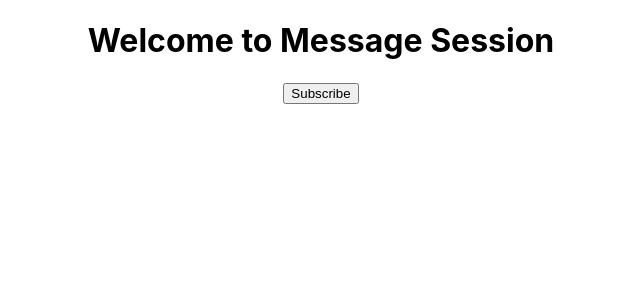
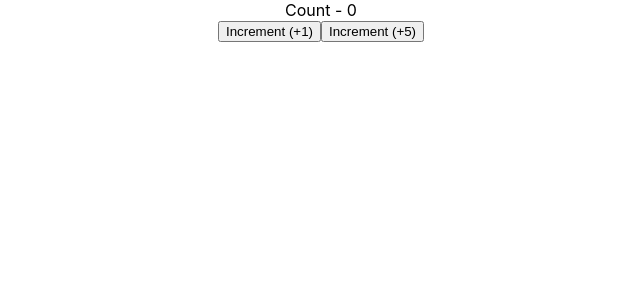
Before and after one commit to myonaingwinn/hello-world-react, a React (Create React App) app: page / in a window 1280 px wide. Shown: the top 300 px of the page, without its empty margins (319-959 px from the left). Built offline with nearby package versions, Linux system fonts and the light colour scheme.

Commit message:
setState

```diff
--- a/src/App.js
+++ b/src/App.js
@@ -1,16 +1,18 @@
 import React, { Component } from "react";
 import "./App.css";
+import Counter from "./components/set_state/Counter";
 // import Welcome from "./components/class_components/Welcome";
 // import { Greet } from "./components/functional_components/Greet"; // exact name only
 // import GreetingComponent from "./components/functional_components/Greeting"; // can use alias name
 // import Hello from "./components/jsx/Hello";
-import Message from "./components/state/Message";
+// import Message from "./components/state/Message";
 
 class App extends Component {
   render() {
     return (
       <div className="App">
-        <Message />
+        {/* <Message /> */}
+        <Counter />
         {/* <Welcome name="Jackson" />
         <Greet name="Luffy" />
         <Greet name="Sanji">
--- /dev/null
+++ b/src/components/set_state/Counter.js
@@ -0,0 +1,51 @@
+import React, { Component } from "react";
+
+class Counter extends Component {
+  constructor(props) {
+    super(props);
+    this.state = {
+      count: 0,
+    };
+  }
+
+  // use this 5 times, it will update state every time. But, values will be the same
+  increaseCount() {
+    this.setState(
+      {
+        count: this.state.count + 1,
+      },
+      () => console.log("Async increment", this.state.count)
+    );
+    console.log(this.state.count);
+  }
+
+  increaseOne() {
+    // prevState can be anything
+    // props can be used as 2nd parameter
+    this.setState((prevState, props) => ({
+      count: prevState.count + 1,
+    }));
+  }
+
+  increaseCountFived() {
+    this.increaseOne();
+    this.increaseOne();
+    this.increaseOne();
+    this.increaseOne();
+    this.increaseOne();
+  }
+
+  render() {
+    return (
+      <>
+        <div>Count - {this.state.count}</div>
+        <button onClick={() => this.increaseCount()}>Increment (+1)</button>
+        <button onClick={() => this.increaseCountFived()}>
+          Increment (+5)
+        </button>
+      </>
+    );
+  }
+}
+
+export default Counter;
```
